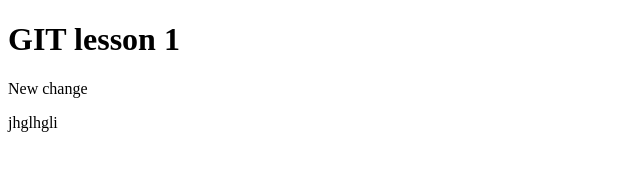
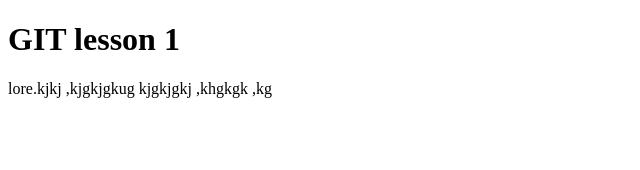
Before and after one commit to avror4ik/site, a plain HTML site: page index.html in a window 1280 px wide. Shown: the whole page, without its empty margins (0-640 px from the left). Drawn offline with Linux system fonts and the light colour scheme.

Commit message:
third commit

```diff
--- a/index.html
+++ b/index.html
@@ -2,7 +2,6 @@
 <html>
 <body>
 <h1> GIT lesson 1</h1>
-<p>New change</p>
-<p>jhglhgli</p>
+<p>lore.kjkj ,kjgkjgkug kjgkjgkj ,khgkgk ,kg</p>
 </body>
 </html>
```
